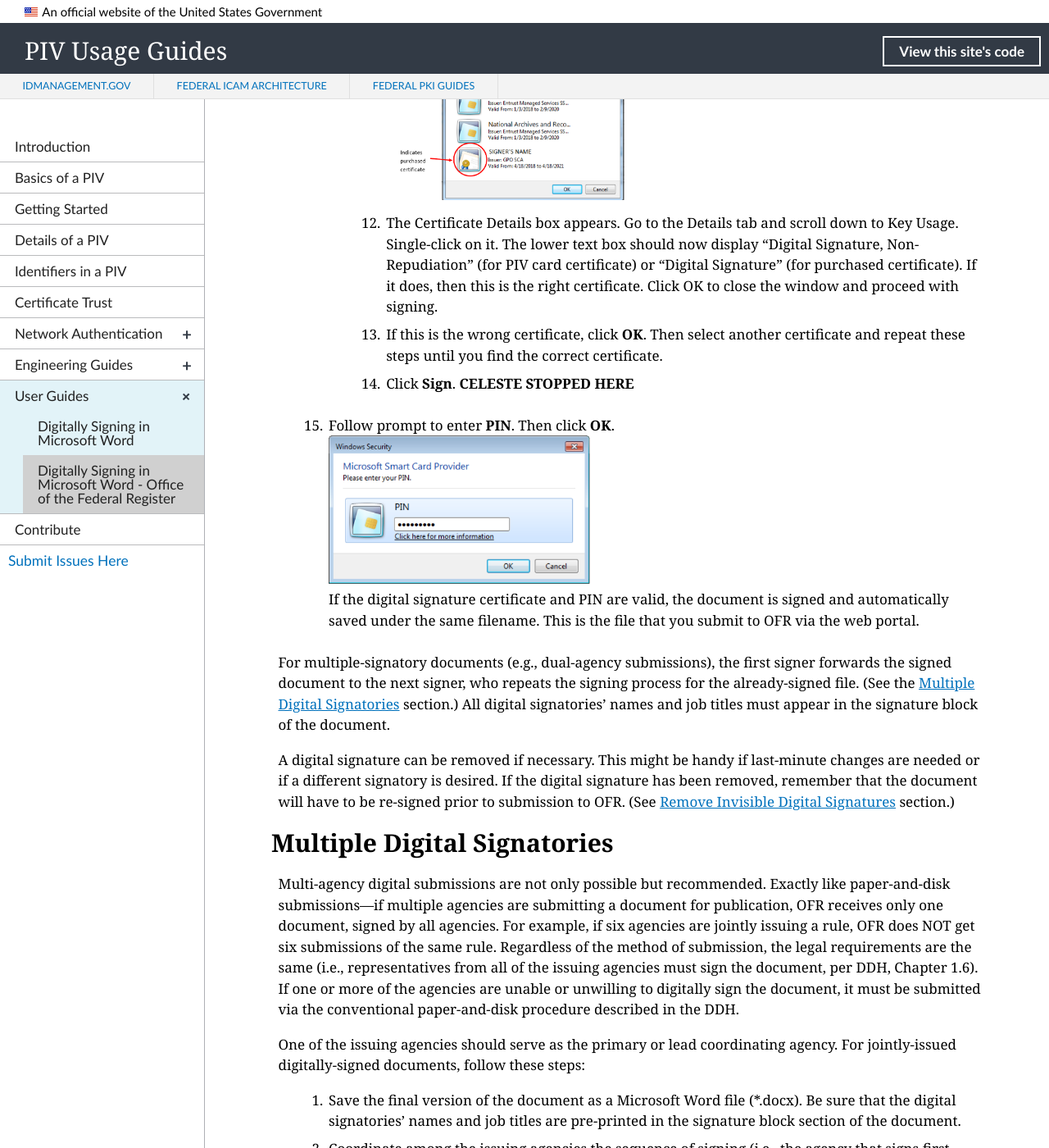
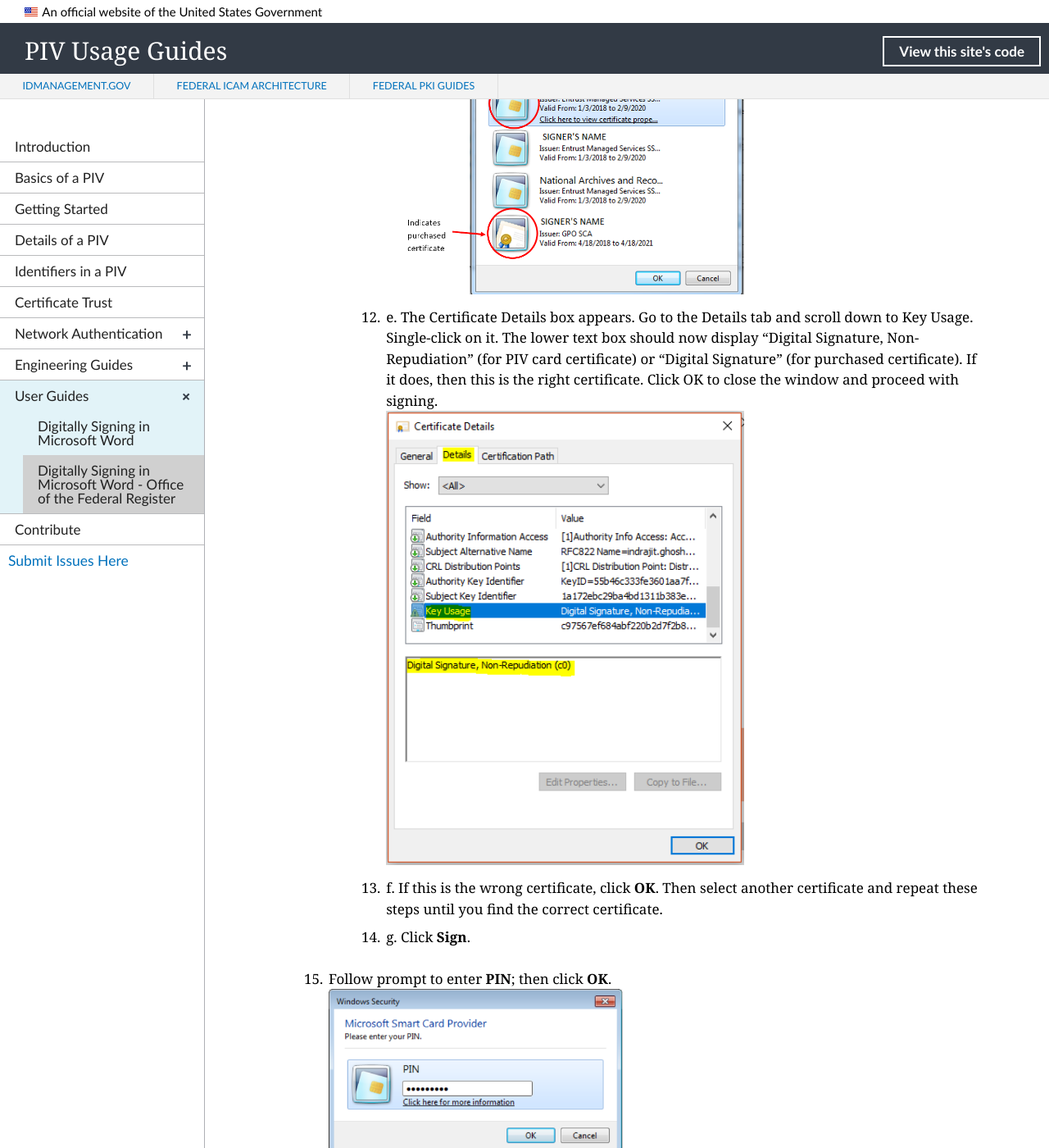
Before and after one commit to GSA/piv-guides, a Jekyll site: the page built from _userguides/02_digital_signing_ofr.md, in a window 1280 px wide and 1400 px high, scrolled down 2063 px. Shown: the whole window at 82% size. Built offline with Jekyll 4.4.1, drawn with Linux system fonts in a browser that asks for light colours; nearby versions of some CDN libraries; library files that are not in the unit come from our copies; some of the changed text lies outside the part shown.

Commit message:
Update 02_digital_signing_ofr.md
Updates (in process)

```diff
--- a/_userguides/02_digital_signing_ofr.md
+++ b/_userguides/02_digital_signing_ofr.md
@@ -10,7 +10,7 @@
 
 ## Instructions for Digitally Signing Documents for Submission<br>to the Office of the Federal Register (OFR)
 
-The digital signatory of a document MUST be the same person whose name is typed in the signature block.  The names must match exactly or meet the accepted standards listed in the Office of the Federal Register's _Document Drafting Handbook_ (DDH), Ch. 1.  To verify the name as applied to the digital certificate, follow the instructions below in the [View Signature Certificate in Word](#view-signature-certificate-in-word) section.
+The digital signatory of a document MUST be the same person whose name is typed in the signature block.  The names must match exactly or meet the accepted standards listed in the Office of the Federal Register's DDH, Ch. 1.  To verify the name as applied to the digital certificate, follow the instructions below in the [View Signature Certificate in Word](#view-signature-certificate-in-word) section.
 
 Using the native Microsoft (MS) Word signing capability applies your Public Key Infrastructure (PKI) certificate to the document, guaranteeing the authenticity of the signer and the document.  Once applied, your document is protected and cannot be edited without removing the digital signature. The MS Word signing process also saves the signed document _under the same filename_!
 
@@ -27,25 +27,27 @@
 6. Click **Add a Digital Signature**.
 7. In the **Sign** dialog box:<br>
     ![OFR Sign Box]({{site.baseurl}}/img/ofr_sign_box_with_name_appears_here_3.png){:style="width:70%;"}<br><br>
-* Select a **Commitment Type** from the pull-down menu.
-* In the **Purpose for signing this document**, type the purpose or leave blank.
-* To ensure the correct certificate is used, click the **Change** button.
-* In the **Certificate Selection** box, there may be multiple certificates.  Select the first **unexpired** certificate with your name and then _Click here to view the certificate properties_.<br>
-    ![OFR Windows Security Certificate Type]({{site.baseurl}}/img/ofr_windows_sec_piv_or_purch_cert.png){:style="width:40%;"}<br>
-* The Certificate Details box appears.  Go to the Details tab and scroll down to Key Usage.  Single-click on it.  The lower text box should now display “Digital Signature, Non-Repudiation” (for PIV card certificate) or “Digital Signature” (for purchased certificate).  If it does, then this is the right certificate. Click OK to close the window and proceed with signing.
-* If this is the wrong certificate, click **OK**. Then select another certificate and repeat these steps until you find the correct certificate.
-* Click **Sign**.
+* a. Select a **Commitment Type** from the pull-down menu.
+* b. In the **Purpose for signing this document**, type the purpose or leave blank.
+* c. To ensure the correct certificate is used, click the **Change** button.
+* d. In the **Certificate Selection** box, there may be multiple certificates.  Select the first **unexpired** certificate with your name and then _Click here to view the certificate properties_.<br>
+    ![OFR Windows Security Certificate Type]({{site.baseurl}}/img/ofr_windows_sec_piv_or_purch_cert.png){:style="width:60%;"}<br>
+* e. The Certificate Details box appears.  Go to the Details tab and scroll down to Key Usage.  Single-click on it.  The lower text box should now display “Digital Signature, Non-Repudiation” (for PIV card certificate) or “Digital Signature” (for purchased certificate).  If it does, then this is the right certificate. Click OK to close the window and proceed with signing.<br>
+    ![OFR Certificate Details]({{site.baseurl}}/img/ofr_certificate_details.png){:style="width:60%;"}<br>
+* f. If this is the wrong certificate, click **OK**. Then select another certificate and repeat these steps until you find the correct certificate.
+* g. Click **Sign**.
+8. Follow prompt to enter **PIN**; then click **OK**.<br>
+    ![OFR Enter Your PIN]({{site.baseurl}}/img/ofr_enter_your_pin_3.png){:style="width:45%;"}<br>
+If the digital signature certificate and PIN are valid, the document is signed and automatically saved under the same filename.  This is the file you submit to OFR via the web portal.<br>
+    ![OFR Signature Confirmation]({{site.baseurl}}/img/ofr_signature_confirmation.png){:style="width:50%;"}<br>
+
+For multiple-signatory documents (e.g., dual-agency submissions), the first signer forwards the signed document to the next signer, who repeats the signing process on the _already-signed file_. (See the "Multiple Digital Signatories section below.)  All digital signatories must have their names and titles typed in the signature block of the document.
+
+A digital signature can be removed if necessary.  This might be handy if last-minute changes are needed or if a different signatory is desired. Remember that the document will have to be re-signed prior to submission to OFR.  See "Remove Invisible Digital Signatures in Word" below.
+
+## **Add?** Multiple Digital Signatories??? in Word
+
 **CELESTE STOPPED HERE**
-
-8. Follow prompt to enter **PIN**. Then click **OK**.<br>
-    ![Enter Your PIN]({{site.baseurl}}/img/ofr_enter_your_pin_3.png){:style="width:40%;"}<br>
-If the digital signature certificate and PIN are valid, the document is signed and automatically saved under the same filename.  This is the file that you submit to OFR via the web portal.
-
-For multiple-signatory documents (e.g., dual-agency submissions), the first signer forwards the signed document to the next signer, who repeats the signing process for the already-signed file.  (See the [Multiple Digital Signatories](#multiple-digital-signatories) section.)  All digital signatories' names and job titles must appear in the signature block of the document.
-
-A digital signature can be removed if necessary.  This might be handy if last-minute changes are needed or if a different signatory is desired. If the digital signature has been removed, remember that the document will have to be re-signed prior to submission to OFR.  (See [Remove Invisible Digital Signatures](#remove-invisible-digital-signatures) section.)
-
-## Multiple Digital Signatories
 
 Multi-agency digital submissions are not only possible but recommended.  Exactly like paper-and-disk submissions&mdash;if multiple agencies are submitting a document for publication, OFR receives only one document, signed by all agencies.  For example, if six agencies are jointly issuing a rule, OFR does NOT get six submissions of the same rule.  Regardless of the method of submission, the legal requirements are the same (i.e., representatives from all of the issuing agencies must sign the document, per DDH, Chapter 1.6).  If one or more of the agencies are unable or unwilling to digitally sign the document, it must be submitted via the conventional paper-and-disk procedure described in the DDH.
 
```
